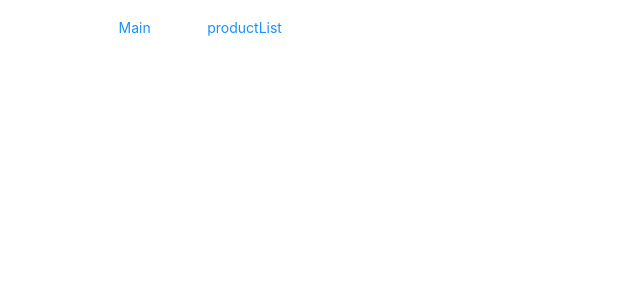
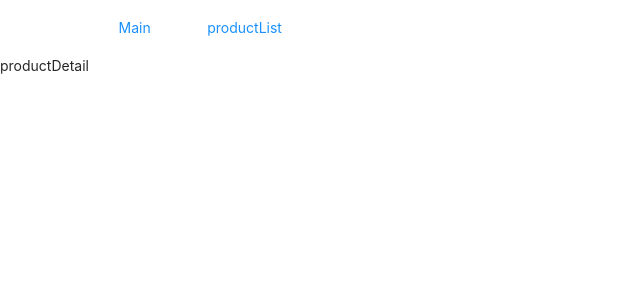
Before and after one commit to binggamel/payment-api-react, a React (Create React App) app: page /list/1 in a window 1280 px wide. Shown: the top 300 px of the page, without its empty margins (0-640 px from the left). Built offline with nearby package versions, Linux system fonts and the light colour scheme.

Commit message:
productDetail Page

```diff
--- a/src/App.js
+++ b/src/App.js
@@ -8,6 +8,8 @@ import {
 
 import Header from "./Header";
 import productList from "./views/productList";
+import productDetail from "./views/productDetail";
+
 import Main from "./views/Main";
 
 function App() {
@@ -16,6 +18,7 @@ function App() {
       <Header />
       <div>
         <Route path="/list" component={productList} exact={true} />
+        <Route path="/list/1" component={productDetail} exact={true} />
         <Route path="/" component={Main} exact={true} />
       </div>
     </div>
--- a/src/views/productDetail.js
+++ b/src/views/productDetail.js
@@ -0,0 +1,7 @@
+import React from "react";
+
+function productDetail() {
+  return <div>productDetail</div>;
+}
+
+export default productDetail;
--- a/src/views/productList.js
+++ b/src/views/productList.js
@@ -1,17 +1,24 @@
 import React from "react";
 import "./productList.css";
 import { Space, Card, Button } from "antd";
+import { Link } from "react-router-dom";
 
 const { Meta } = Card;
 
 function productList() {
+  function activeLink(index) {
+    console.log("click");
+    // window.location.href = "/list/" + index;
+  }
+
   return (
     <>
       <div className="contentList">
         <Space size={[8, 16]} wrap>
-          {new Array(20).fill(null).map((_, index) => (
+          {new Array(21).fill(null).map((_, index) => (
             <Card
               key={index}
+              onClick={activeLink(index)}
               hoverable
               style={{ width: 240 }}
               cover={
```
Also changed, not shown: 1 other file (tests, documents, lock files or other folders).
